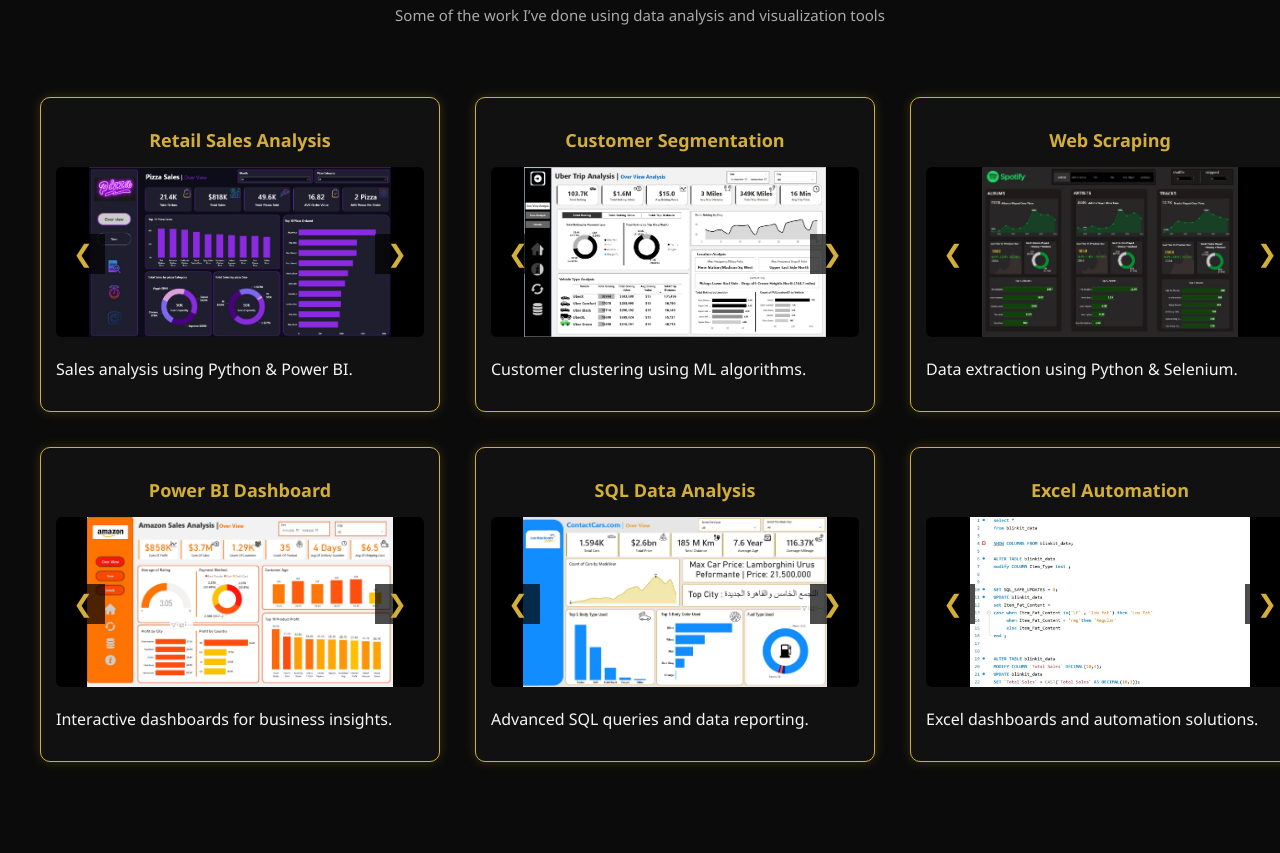
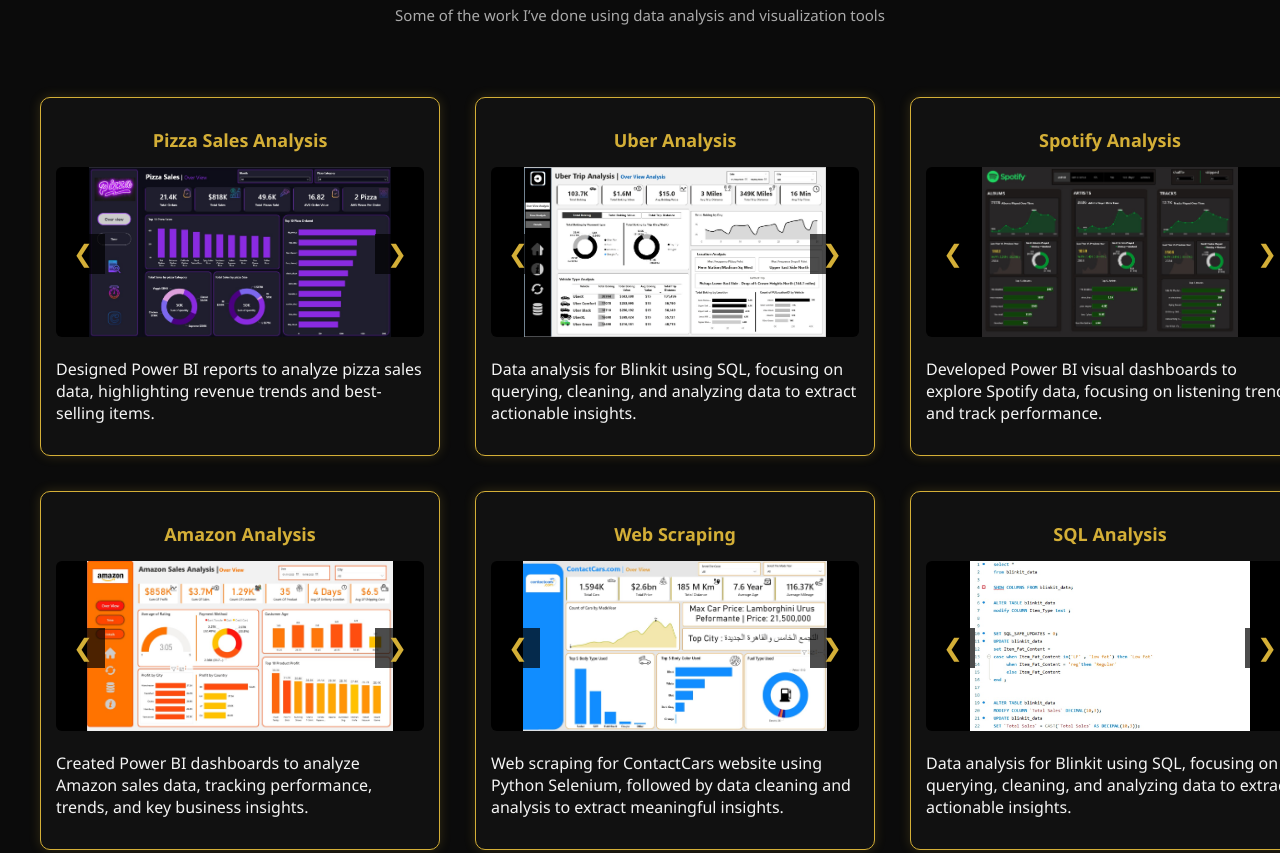
Before and after one commit to 01128567476/MyPortfolio, a plain HTML site: page index.html in a window 1280 px wide. Shown: the part 960-1813 px from the top of the page. Drawn offline with Linux system fonts and the light colour scheme.

Commit message:
Update index.html

```diff
--- a/index.html
+++ b/index.html
@@ -29,7 +29,7 @@
         I am a Data Analyst with strong experience in data analysis, web scraping,
         and business intelligence.
         I work with <span>Power BI</span>, <span>Excel</span>, <span>SQL</span>,
-        and Python to transform raw data into actionable insights.
+        and <span>Python</span> to transform raw data into actionable insights.
     </p>
 </section>
 
@@ -42,68 +42,68 @@
 
     <!-- Project 1 -->
     <div class="card">
-        <h2>Retail Sales Analysis</h2>
+        <h2>Pizza Sales Analysis</h2>
         <div class="slider">
             <button class="prev" onclick="prevImage(0)">&#10094;</button>
             <img src="images/project1-1.jpeg" id="project0" onclick="openProjectModal(0)">
             <button class="next" onclick="nextImage(0)">&#10095;</button>
         </div>
-        <p>Sales analysis using Python & Power BI.</p>
+        <p>Designed Power BI reports to analyze pizza sales data, highlighting revenue trends and best-selling items.</p>
     </div>
 
     <!-- Project 2 -->
     <div class="card">
-        <h2>Customer Segmentation</h2>
+        <h2>Uber Analysis</h2>
         <div class="slider">
             <button class="prev" onclick="prevImage(1)">&#10094;</button>
             <img src="images/project2-1.jpeg" id="project1" onclick="openProjectModal(1)">
             <button class="next" onclick="nextImage(1)">&#10095;</button>
         </div>
-        <p>Customer clustering using ML algorithms.</p>
+        <p>Data analysis for Blinkit using SQL, focusing on querying, cleaning, and analyzing data to extract actionable insights.</p>
     </div>
 
     <!-- Project 3 -->
     <div class="card">
-        <h2>Web Scraping</h2>
+        <h2>Spotify Analysis</h2>
         <div class="slider">
             <button class="prev" onclick="prevImage(2)">&#10094;</button>
             <img src="images/project3-1.jpeg" id="project2" onclick="openProjectModal(2)">
             <button class="next" onclick="nextImage(2)">&#10095;</button>
         </div>
-        <p>Data extraction using Python & Selenium.</p>
+        <p>Developed Power BI visual dashboards to explore Spotify data, focusing on listening trends and track performance.</p>
     </div>
 
     <!-- Project 4 -->
     <div class="card">
-        <h2>Power BI Dashboard</h2>
+        <h2>Amazon Analysis</h2>
         <div class="slider">
             <button class="prev" onclick="prevImage(3)">&#10094;</button>
             <img src="images/project4-1.jpeg" id="project3" onclick="openProjectModal(3)">
             <button class="next" onclick="nextImage(3)">&#10095;</button>
         </div>
-        <p>Interactive dashboards for business insights.</p>
+        <p>Created Power BI dashboards to analyze Amazon sales data, tracking performance, trends, and key business insights.</p>
     </div>
 
     <!-- Project 5 -->
     <div class="card">
-        <h2>SQL Data Analysis</h2>
+        <h2>Web Scraping</h2>
         <div class="slider">
             <button class="prev" onclick="prevImage(4)">&#10094;</button>
             <img src="images/project5-1.jpeg" id="project4" onclick="openProjectModal(4)">
             <button class="next" onclick="nextImage(4)">&#10095;</button>
         </div>
-        <p>Advanced SQL queries and data reporting.</p>
+        <p>Web scraping for ContactCars website using Python Selenium, followed by data cleaning and analysis to extract meaningful insights.</p>
     </div>
 
     <!-- Project 6 -->
     <div class="card">
-        <h2>Excel Automation</h2>
+        <h2>SQL Analysis</h2>
         <div class="slider">
             <button class="prev" onclick="prevImage(5)">&#10094;</button>
             <img src="images/project6-1.jpeg" id="project5" onclick="openProjectModal(5)">
             <button class="next" onclick="nextImage(5)">&#10095;</button>
         </div>
-        <p>Excel dashboards and automation solutions.</p>
+        <p>Data analysis for Blinkit using SQL, focusing on querying, cleaning, and analyzing data to extract actionable insights.</p>
     </div>
 
 </section>
@@ -147,10 +147,10 @@
             <a href="mailto:mohanadayman235@gmail.com" target="_blank">
                 <i class="fa fa-envelope"></i>
             </a>
-            <a href="https://github.com/yourusername" target="_blank">
-                <i class="fa fa-github"></i>
+            <a href="https://www.facebook.com/share/17sSpTCXHT/" target="_blank">
+                <i class="fa fa-facebook"></i>
             </a>
-            <a href="https://www.linkedin.com/in/yourusername" target="_blank">
+            <a href="https://www.linkedin.com/in/mohanad-5alil-1a5a35378?utm_source=share&utm_campaign=share_via&utm_content=profile&utm_medium=android_app" target="_blank">
                 <i class="fa fa-linkedin"></i>
             </a>
             <a href="https://wa.me/201128567476" target="_blank">
@@ -165,11 +165,10 @@
     <p>Phone: 01128567476</p>
 </footer>
 
-<!-- Certificate Modal -->
 <div id="imgModal" class="img-modal">
-    <span class="close-btn" onclick="closeCertModal()">&times;</span>
     <img id="modalImg">
 </div>
+
 
 <div id="projectModal" class="img-modal">
     <button class="prev modal-arrow" onclick="modalPrev()">&#10094;</button>
@@ -177,10 +176,12 @@
     <button class="next modal-arrow" onclick="modalNext()">&#10095;</button>
 </div>
 
+
 <div class="scroll-indicator">
     <div class="scroll-fill"></div>
 </div>
 
+
 <script src="script.js"></script>
 </body>
 </html>
```
